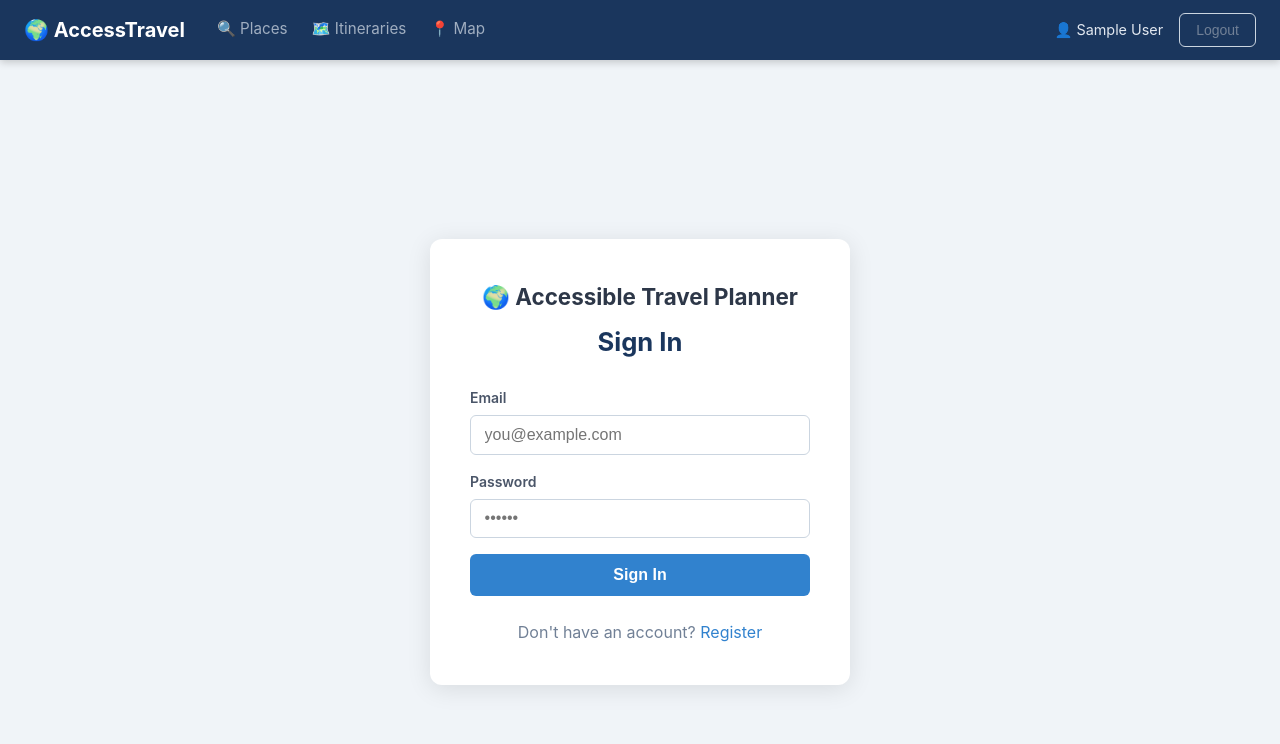
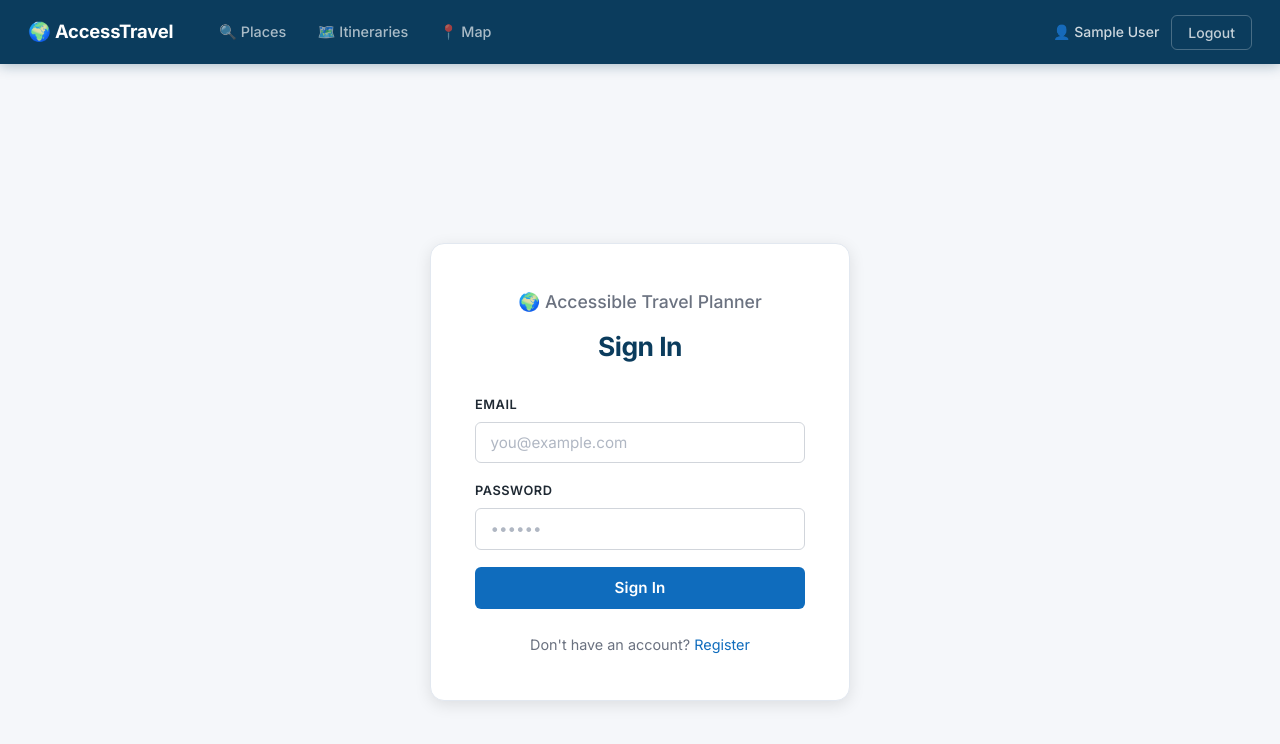
Before and after one commit to Saharabenz94/accessible-travel-planner, a React (Vite) app in the folder frontend/: page /login in a window 1280 px wide. Shown: the top 744 px of the page. Built offline with nearby package versions, Linux system fonts and the light colour scheme; no server answers; sample sign-in values are in the browser's storage.

Commit message:
Redesign global theme and styles with modern coastal travel palette
Co-authored-by: Saharabenz94 <168683903+Saharabenz94@users.noreply.github.com>

```diff
--- a/frontend/index.html
+++ b/frontend/index.html
@@ -4,6 +4,9 @@
     <meta charset="UTF-8" />
     <meta name="viewport" content="width=device-width, initial-scale=1.0" />
     <title>Accessible Travel Planner</title>
+    <link rel="preconnect" href="https://fonts.googleapis.com" />
+    <link rel="preconnect" href="https://fonts.gstatic.com" crossorigin />
+    <link href="https://fonts.googleapis.com/css2?family=Inter:wght@400;500;600;700&display=swap" rel="stylesheet" />
   </head>
   <body>
     <div id="root"></div>
--- a/frontend/src/styles.css
+++ b/frontend/src/styles.css
@@ -1,288 +1,413 @@
+/* === Design Tokens === */
+:root {
+  --color-primary: #0F6CBD;
+  --color-primary-dark: #0959A5;
+  --color-accent: #2DBE7F;
+  --color-bg: #F5F7FA;
+  --color-card: #FFFFFF;
+  --color-navbar: #0B3C5D;
+  --color-text: #1F2933;
+  --color-text-secondary: #6B7280;
+  --color-danger: #EF4444;
+  --color-border: #E2E8F0;
+  --color-input-border: #D1D5DB;
+  --color-placeholder: #B0B7C3;
+  --color-text-muted: #9CA3AF;
+  --color-bg-subtle: #FAFBFC;
+  --radius-sm: 6px;
+  --radius-md: 10px;
+  --radius-lg: 14px;
+  --shadow-sm: 0 1px 3px rgba(0,0,0,0.08);
+  --shadow-md: 0 4px 16px rgba(0,0,0,0.1);
+  --shadow-lg: 0 8px 32px rgba(0,0,0,0.15);
+}
+
 /* === Reset & Base === */
 *, *::before, *::after { box-sizing: border-box; margin: 0; padding: 0; }
 
 body {
-  font-family: -apple-system, BlinkMacSystemFont, 'Segoe UI', Roboto, 'Helvetica Neue', Arial, sans-serif;
-  background: #f0f4f8;
-  color: #1a202c;
+  font-family: 'Inter', -apple-system, BlinkMacSystemFont, 'Segoe UI', Roboto, 'Helvetica Neue', Arial, sans-serif;
+  background: var(--color-bg);
+  color: var(--color-text);
   line-height: 1.6;
+  -webkit-font-smoothing: antialiased;
 }
 
-a { color: #3182ce; text-decoration: none; }
+a { color: var(--color-primary); text-decoration: none; }
 a:hover { text-decoration: underline; }
 
 /* === Navbar === */
 .navbar {
-  background: #1a365d;
+  background: var(--color-navbar);
   color: #fff;
-  padding: 0 1.5rem;
-  height: 60px;
+  padding: 0 1.75rem;
+  height: 64px;
   display: flex;
   align-items: center;
   gap: 2rem;
   position: sticky;
   top: 0;
   z-index: 1000;
-  box-shadow: 0 2px 8px rgba(0,0,0,0.2);
+  box-shadow: 0 2px 12px rgba(11,60,93,0.3);
 }
-.navbar-brand a { color: #fff; font-size: 1.25rem; font-weight: 700; }
-.navbar-links { display: flex; gap: 1.5rem; flex: 1; }
-.navbar-links a { color: #a0aec0; font-size: 0.95rem; padding: 0.4rem 0; border-bottom: 2px solid transparent; transition: all 0.2s; }
-.navbar-links a:hover, .navbar-links a.active { color: #fff; border-bottom-color: #63b3ed; text-decoration: none; }
-.navbar-user { display: flex; align-items: center; gap: 1rem; color: #e2e8f0; font-size: 0.9rem; }
+.navbar-brand a {
+  color: #fff;
+  font-size: 1.15rem;
+  font-weight: 700;
+  letter-spacing: -0.01em;
+}
+.navbar-links { display: flex; gap: 0.25rem; flex: 1; }
+.navbar-links a {
+  color: rgba(255,255,255,0.65);
+  font-size: 0.9rem;
+  font-weight: 500;
+  padding: 0.45rem 0.85rem;
+  border-radius: var(--radius-sm);
+  transition: background 0.15s, color 0.15s;
+  text-decoration: none;
+}
+.navbar-links a:hover { color: #fff; background: rgba(255,255,255,0.1); text-decoration: none; }
+.navbar-links a.active { color: #fff; background: rgba(255,255,255,0.15); }
+.navbar-user { display: flex; align-items: center; gap: 0.75rem; color: rgba(255,255,255,0.8); font-size: 0.875rem; font-weight: 500; }
 
 /* === Main Content === */
-.main-content { max-width: 1200px; margin: 0 auto; padding: 2rem 1rem; }
+.main-content { max-width: 1200px; margin: 0 auto; padding: 2.5rem 1.5rem; }
 
 /* === Auth Pages === */
 .auth-container {
-  min-height: calc(100vh - 60px);
+  min-height: calc(100vh - 64px);
   display: flex;
   align-items: center;
   justify-content: center;
   padding: 2rem;
 }
 .auth-card {
-  background: #fff;
-  border-radius: 12px;
-  box-shadow: 0 4px 24px rgba(0,0,0,0.1);
-  padding: 2.5rem;
+  background: var(--color-card);
+  border-radius: var(--radius-lg);
+  box-shadow: var(--shadow-md);
+  padding: 2.75rem;
   width: 100%;
   max-width: 420px;
+  border: 1px solid var(--color-border);
 }
-.auth-card h1 { text-align: center; font-size: 1.4rem; color: #2d3748; margin-bottom: 0.5rem; }
-.auth-card h2 { text-align: center; font-size: 1.6rem; font-weight: 700; margin-bottom: 1.5rem; color: #1a365d; }
-.auth-switch { text-align: center; margin-top: 1.5rem; color: #718096; }
+.auth-card h1 {
+  text-align: center;
+  font-size: 1.1rem;
+  color: var(--color-text-secondary);
+  margin-bottom: 0.5rem;
+  font-weight: 500;
+}
+.auth-card h2 {
+  text-align: center;
+  font-size: 1.65rem;
+  font-weight: 700;
+  margin-bottom: 1.75rem;
+  color: var(--color-navbar);
+  letter-spacing: -0.02em;
+}
+.auth-switch { text-align: center; margin-top: 1.5rem; color: var(--color-text-secondary); font-size: 0.9rem; }
 
 /* === Forms === */
-.form-group { margin-bottom: 1rem; }
-.form-group label { display: block; font-size: 0.875rem; font-weight: 600; margin-bottom: 0.35rem; color: #4a5568; }
+.form-group { margin-bottom: 1.1rem; }
+.form-group label {
+  display: block;
+  font-size: 0.8rem;
+  font-weight: 600;
+  margin-bottom: 0.4rem;
+  color: var(--color-text);
+  text-transform: uppercase;
+  letter-spacing: 0.04em;
+}
 .form-group input, .form-group select, .form-group textarea {
   width: 100%;
-  padding: 0.6rem 0.85rem;
-  border: 1px solid #cbd5e0;
-  border-radius: 6px;
-  font-size: 1rem;
-  transition: border-color 0.2s;
-  background: #fff;
+  padding: 0.65rem 0.9rem;
+  border: 1.5px solid var(--color-input-border);
+  border-radius: var(--radius-sm);
+  font-size: 0.95rem;
+  font-family: inherit;
+  transition: border-color 0.2s, box-shadow 0.2s;
+  background: var(--color-card);
+  color: var(--color-text);
 }
+.form-group input::placeholder, .form-group textarea::placeholder { color: var(--color-placeholder); }
 .form-group input:focus, .form-group select:focus, .form-group textarea:focus {
   outline: none;
-  border-color: #3182ce;
-  box-shadow: 0 0 0 3px rgba(49,130,206,0.15);
+  border-color: var(--color-primary);
+  box-shadow: 0 0 0 3px rgba(15,108,189,0.12);
 }
 .form-row { display: grid; grid-template-columns: 1fr 1fr; gap: 1rem; }
 
 /* === Buttons === */
 .btn-primary {
-  display: inline-block;
+  display: inline-flex;
+  align-items: center;
+  justify-content: center;
   width: 100%;
-  padding: 0.75rem 1.5rem;
-  background: #3182ce;
+  padding: 0.7rem 1.5rem;
+  background: var(--color-primary);
   color: #fff;
   border: none;
-  border-radius: 6px;
-  font-size: 1rem;
+  border-radius: var(--radius-sm);
+  font-size: 0.95rem;
   font-weight: 600;
+  font-family: inherit;
   cursor: pointer;
-  transition: background 0.2s;
+  transition: background 0.2s, box-shadow 0.2s;
+  letter-spacing: 0.01em;
 }
-.btn-primary:hover:not(:disabled) { background: #2b6cb0; }
-.btn-primary:disabled { opacity: 0.6; cursor: not-allowed; }
+.btn-primary:hover:not(:disabled) {
+  background: var(--color-primary-dark);
+  box-shadow: 0 4px 12px rgba(15,108,189,0.3);
+}
+.btn-primary:disabled { opacity: 0.55; cursor: not-allowed; }
 .btn-secondary {
-  display: inline-block;
+  display: inline-flex;
+  align-items: center;
+  justify-content: center;
   padding: 0.5rem 1rem;
-  background: #ebf8ff;
-  color: #2b6cb0;
-  border: 1px solid #bee3f8;
-  border-radius: 6px;
+  background: #EBF4FD;
+  color: var(--color-primary);
+  border: 1.5px solid #C3DEFA;
+  border-radius: var(--radius-sm);
   font-size: 0.875rem;
   font-weight: 600;
+  font-family: inherit;
   cursor: pointer;
-  transition: all 0.2s;
+  transition: background 0.2s, border-color 0.2s;
   text-decoration: none;
 }
-.btn-secondary:hover { background: #bee3f8; text-decoration: none; }
+.btn-secondary:hover { background: #D4EAFB; border-color: #A8D3F7; text-decoration: none; }
 .btn-ghost {
+  display: inline-flex;
+  align-items: center;
+  justify-content: center;
   padding: 0.5rem 1rem;
   background: transparent;
-  color: #718096;
-  border: 1px solid #cbd5e0;
-  border-radius: 6px;
+  color: rgba(255,255,255,0.75);
+  border: 1.5px solid rgba(255,255,255,0.25);
+  border-radius: var(--radius-sm);
   font-size: 0.875rem;
+  font-weight: 500;
+  font-family: inherit;
   cursor: pointer;
-  transition: all 0.2s;
+  transition: background 0.2s, color 0.2s;
 }
-.btn-ghost:hover { background: #f7fafc; color: #2d3748; }
+.btn-ghost:hover { background: rgba(255,255,255,0.12); color: #fff; }
 .btn-danger {
+  display: inline-flex;
+  align-items: center;
+  justify-content: center;
   padding: 0.5rem 1rem;
-  background: #fff5f5;
-  color: #c53030;
-  border: 1px solid #fed7d7;
-  border-radius: 6px;
+  background: #FEF2F2;
+  color: var(--color-danger);
+  border: 1.5px solid #FECACA;
+  border-radius: var(--radius-sm);
   font-size: 0.875rem;
   font-weight: 600;
+  font-family: inherit;
   cursor: pointer;
-  transition: all 0.2s;
+  transition: background 0.2s, border-color 0.2s;
 }
-.btn-danger:hover { background: #fed7d7; }
+.btn-danger:hover { background: #FEE2E2; border-color: #FCA5A5; }
 
 /* === Banners === */
 .error-banner {
-  background: #fff5f5;
-  border: 1px solid #fc8181;
-  color: #c53030;
+  background: #FEF2F2;
+  border: 1.5px solid #FECACA;
+  color: #B91C1C;
   padding: 0.75rem 1rem;
-  border-radius: 6px;
-  margin-bottom: 1rem;
-  font-size: 0.9rem;
+  border-radius: var(--radius-sm);
+  margin-bottom: 1.1rem;
+  font-size: 0.875rem;
+  font-weight: 500;
 }
 .success-banner {
-  background: #f0fff4;
-  border: 1px solid #9ae6b4;
-  color: #276749;
+  background: #F0FDF4;
+  border: 1.5px solid #86EFAC;
+  color: #166534;
   padding: 0.75rem 1rem;
-  border-radius: 6px;
-  margin-bottom: 1rem;
-  font-size: 0.9rem;
+  border-radius: var(--radius-sm);
+  margin-bottom: 1.1rem;
+  font-size: 0.875rem;
+  font-weight: 500;
 }
 
 /* === Page === */
-.page { padding: 0.5rem 0 2rem; }
-.page h2 { font-size: 1.75rem; font-weight: 700; margin-bottom: 1.5rem; color: #1a365d; }
-.page-header { display: flex; align-items: center; justify-content: space-between; margin-bottom: 1.5rem; }
+.page { padding: 0.5rem 0 2.5rem; }
+.page h2 {
+  font-size: 1.7rem;
+  font-weight: 700;
+  margin-bottom: 1.5rem;
+  color: var(--color-navbar);
+  letter-spacing: -0.02em;
+}
+.page-header { display: flex; align-items: center; justify-content: space-between; margin-bottom: 1.75rem; }
 .page-header h2 { margin-bottom: 0; }
 .page-header .btn-primary { width: auto; }
 
 /* === Search Form === */
-.search-form { background: #fff; padding: 1.25rem; border-radius: 10px; box-shadow: 0 1px 4px rgba(0,0,0,0.08); margin-bottom: 1.5rem; }
+.search-form {
+  background: var(--color-card);
+  padding: 1.5rem;
+  border-radius: var(--radius-md);
+  box-shadow: var(--shadow-sm);
+  margin-bottom: 1.75rem;
+  border: 1px solid var(--color-border);
+}
 .search-row { display: flex; gap: 0.75rem; margin-bottom: 1rem; flex-wrap: wrap; }
 .search-row .select-input, .search-row .text-input {
-  padding: 0.6rem 0.85rem;
-  border: 1px solid #cbd5e0;
-  border-radius: 6px;
-  font-size: 1rem;
+  padding: 0.65rem 0.9rem;
+  border: 1.5px solid var(--color-input-border);
+  border-radius: var(--radius-sm);
+  font-size: 0.95rem;
+  font-family: inherit;
   flex: 1;
   min-width: 140px;
+  color: var(--color-text);
+  background: var(--color-card);
+  transition: border-color 0.2s;
+}
+.search-row .select-input:focus, .search-row .text-input:focus {
+  outline: none;
+  border-color: var(--color-primary);
+  box-shadow: 0 0 0 3px rgba(15,108,189,0.12);
 }
 .search-row .btn-primary { width: auto; }
 .filter-checkboxes { display: flex; gap: 1rem; flex-wrap: wrap; }
-.checkbox-label { display: flex; align-items: center; gap: 0.4rem; font-size: 0.9rem; cursor: pointer; color: #4a5568; }
-.checkbox-label input[type="checkbox"] { width: 16px; height: 16px; cursor: pointer; }
+.checkbox-label { display: flex; align-items: center; gap: 0.4rem; font-size: 0.875rem; cursor: pointer; color: var(--color-text-secondary); font-weight: 500; }
+.checkbox-label input[type="checkbox"] { width: 16px; height: 16px; cursor: pointer; accent-color: var(--color-primary); }
 
 /* === Places Grid === */
-.places-grid { display: grid; grid-template-columns: repeat(auto-fill, minmax(300px, 1fr)); gap: 1.25rem; }
+.places-grid { display: grid; grid-template-columns: repeat(auto-fill, minmax(300px, 1fr)); gap: 1.5rem; }
 .place-card {
-  background: #fff;
-  border-radius: 10px;
-  padding: 1.25rem;
-  box-shadow: 0 1px 4px rgba(0,0,0,0.08);
+  background: var(--color-card);
+  border-radius: var(--radius-md);
+  padding: 1.5rem;
+  box-shadow: var(--shadow-sm);
+  border: 1px solid var(--color-border);
   display: flex;
   flex-direction: column;
   gap: 0.75rem;
-  transition: box-shadow 0.2s;
+  transition: box-shadow 0.2s, transform 0.15s;
 }
-.place-card:hover { box-shadow: 0 4px 12px rgba(0,0,0,0.1); }
-.place-header { display: flex; flex-direction: column; gap: 0.3rem; }
-.place-type-badge { font-size: 0.75rem; text-transform: uppercase; letter-spacing: 0.05em; color: #718096; }
-.place-header h3 { font-size: 1.1rem; font-weight: 700; color: #1a365d; }
-.place-address { font-size: 0.875rem; color: #4a5568; }
-.place-description { font-size: 0.875rem; color: #718096; line-height: 1.5; flex: 1; }
+.place-card:hover { box-shadow: var(--shadow-md); transform: translateY(-1px); }
+.place-header { display: flex; flex-direction: column; gap: 0.35rem; }
+.place-type-badge { font-size: 0.7rem; text-transform: uppercase; letter-spacing: 0.08em; color: var(--color-primary); font-weight: 700; }
+.place-header h3 { font-size: 1.05rem; font-weight: 700; color: var(--color-navbar); letter-spacing: -0.01em; }
+.place-address { font-size: 0.85rem; color: var(--color-text-secondary); }
+.place-description { font-size: 0.875rem; color: var(--color-text-secondary); line-height: 1.55; flex: 1; }
 .place-card .btn-secondary { align-self: flex-start; margin-top: auto; }
 
 /* === Accessibility Badges === */
 .accessibility-badges { display: flex; flex-wrap: wrap; gap: 0.4rem; }
-.badge { font-size: 0.75rem; padding: 0.2rem 0.5rem; border-radius: 9999px; font-weight: 600; }
-.badge-green { background: #f0fff4; color: #276749; border: 1px solid #9ae6b4; }
-.badge-blue { background: #ebf8ff; color: #2b6cb0; border: 1px solid #bee3f8; }
-.badge-purple { background: #faf5ff; color: #6b46c1; border: 1px solid #d6bcfa; }
-.badge-orange { background: #fffaf0; color: #c05621; border: 1px solid #fbd38d; }
+.badge { font-size: 0.7rem; padding: 0.2rem 0.55rem; border-radius: 9999px; font-weight: 700; letter-spacing: 0.02em; }
+.badge-green { background: #F0FDF4; color: #166534; border: 1.5px solid #86EFAC; }
+.badge-blue { background: #EBF4FD; color: var(--color-primary); border: 1.5px solid #C3DEFA; }
+.badge-purple { background: #F5F3FF; color: #6D28D9; border: 1.5px solid #C4B5FD; }
+.badge-orange { background: #FFF7ED; color: #C2410C; border: 1.5px solid #FED7AA; }
 
 /* === Itineraries === */
-.itinerary-list { display: flex; flex-direction: column; gap: 1.25rem; }
+.itinerary-list { display: flex; flex-direction: column; gap: 1.5rem; }
 .itinerary-card {
-  background: #fff;
-  border-radius: 10px;
-  box-shadow: 0 1px 4px rgba(0,0,0,0.08);
+  background: var(--color-card);
+  border-radius: var(--radius-md);
+  box-shadow: var(--shadow-sm);
+  border: 1px solid var(--color-border);
   overflow: hidden;
+  transition: box-shadow 0.2s;
 }
+.itinerary-card:hover { box-shadow: var(--shadow-md); }
 .itinerary-header {
   display: flex;
   justify-content: space-between;
   align-items: flex-start;
-  padding: 1.25rem;
+  padding: 1.5rem;
   gap: 1rem;
 }
-.itinerary-header h3 { font-size: 1.2rem; font-weight: 700; color: #1a365d; margin-bottom: 0.3rem; }
-.itinerary-description { color: #718096; font-size: 0.9rem; margin-bottom: 0.3rem; }
-.itinerary-dates { font-size: 0.875rem; color: #4a5568; margin-bottom: 0.3rem; }
-.itinerary-meta { font-size: 0.8rem; color: #a0aec0; }
+.itinerary-header h3 { font-size: 1.15rem; font-weight: 700; color: var(--color-navbar); margin-bottom: 0.3rem; letter-spacing: -0.01em; }
+.itinerary-description { color: var(--color-text-secondary); font-size: 0.875rem; margin-bottom: 0.3rem; }
+.itinerary-dates { font-size: 0.85rem; color: var(--color-text); font-weight: 500; margin-bottom: 0.3rem; }
+.itinerary-meta { font-size: 0.78rem; color: var(--color-text-muted); }
 .itinerary-actions { display: flex; gap: 0.5rem; flex-shrink: 0; align-items: flex-start; }
-.itinerary-places { border-top: 1px solid #e2e8f0; padding: 1rem 1.25rem; display: flex; flex-direction: column; gap: 0.6rem; }
-.itinerary-place-item { display: flex; align-items: flex-start; gap: 0.75rem; font-size: 0.9rem; }
-.place-icon { font-size: 1.1rem; flex-shrink: 0; margin-top: 0.1rem; }
-.place-city { color: #718096; }
-.day-badge { background: #ebf8ff; color: #2b6cb0; font-size: 0.75rem; padding: 0.1rem 0.4rem; border-radius: 4px; margin-left: 0.5rem; font-weight: 600; }
-.item-notes { color: #718096; font-size: 0.8rem; margin-top: 0.2rem; }
+.itinerary-places { border-top: 1px solid var(--color-border); padding: 1.1rem 1.5rem; display: flex; flex-direction: column; gap: 0.65rem; background: var(--color-bg-subtle); }
+.itinerary-place-item { display: flex; align-items: flex-start; gap: 0.75rem; font-size: 0.875rem; color: var(--color-text); }
+.place-icon { font-size: 1rem; flex-shrink: 0; margin-top: 0.1rem; }
+.place-city { color: var(--color-text-secondary); }
+.day-badge { background: #EBF4FD; color: var(--color-primary); font-size: 0.72rem; padding: 0.1rem 0.45rem; border-radius: 4px; margin-left: 0.5rem; font-weight: 700; }
+.item-notes { color: var(--color-text-secondary); font-size: 0.8rem; margin-top: 0.2rem; }
 
 /* === Create Form Card === */
 .create-form-card {
-  background: #fff;
-  border-radius: 10px;
-  box-shadow: 0 1px 4px rgba(0,0,0,0.08);
-  padding: 1.5rem;
-  margin-bottom: 1.5rem;
-  border: 1px solid #bee3f8;
+  background: var(--color-card);
+  border-radius: var(--radius-md);
+  box-shadow: var(--shadow-sm);
+  padding: 1.75rem;
+  margin-bottom: 1.75rem;
+  border: 1.5px solid #C3DEFA;
 }
-.create-form-card h3 { margin-bottom: 1rem; color: #1a365d; font-size: 1.1rem; }
+.create-form-card h3 { margin-bottom: 1.1rem; color: var(--color-navbar); font-size: 1.05rem; font-weight: 700; }
 .create-form-card .btn-primary { width: auto; }
 
 /* === Map === */
 .map-container {
   width: 100%;
   height: 520px;
-  border-radius: 10px;
+  border-radius: var(--radius-md);
   overflow: hidden;
-  border: 1px solid #e2e8f0;
-  box-shadow: 0 1px 4px rgba(0,0,0,0.08);
+  border: 1px solid var(--color-border);
+  box-shadow: var(--shadow-sm);
 }
-.map-legend { background: #ebf8ff; border: 1px solid #bee3f8; color: #2b6cb0; padding: 0.6rem 1rem; border-radius: 6px; margin-bottom: 1rem; font-size: 0.9rem; }
-.map-hint { margin-top: 1rem; color: #718096; font-size: 0.875rem; }
-.map-itinerary-select { display: flex; align-items: center; gap: 0.5rem; font-size: 0.9rem; }
-.map-itinerary-select select { padding: 0.4rem 0.6rem; border: 1px solid #cbd5e0; border-radius: 6px; }
+.map-legend { background: #EBF4FD; border: 1.5px solid #C3DEFA; color: var(--color-primary); padding: 0.65rem 1rem; border-radius: var(--radius-sm); margin-bottom: 1rem; font-size: 0.875rem; font-weight: 500; }
+.map-hint { margin-top: 1rem; color: var(--color-text-secondary); font-size: 0.875rem; }
+.map-itinerary-select { display: flex; align-items: center; gap: 0.5rem; font-size: 0.875rem; font-weight: 500; }
+.map-itinerary-select select { padding: 0.45rem 0.7rem; border: 1.5px solid var(--color-input-border); border-radius: var(--radius-sm); font-family: inherit; font-size: 0.875rem; color: var(--color-text); background: var(--color-card); }
 
 /* === Modal === */
 .modal-overlay {
   position: fixed; inset: 0;
-  background: rgba(0,0,0,0.5);
+  background: rgba(11,60,93,0.45);
   display: flex; align-items: center; justify-content: center;
   z-index: 9999;
   padding: 1rem;
+  backdrop-filter: blur(2px);
 }
 .modal {
-  background: #fff;
-  border-radius: 12px;
-  padding: 1.75rem;
+  background: var(--color-card);
+  border-radius: var(--radius-lg);
+  padding: 2rem;
   width: 100%;
   max-width: 440px;
-  box-shadow: 0 8px 32px rgba(0,0,0,0.2);
+  box-shadow: var(--shadow-lg);
+  border: 1px solid var(--color-border);
 }
-.modal h3 { margin-bottom: 1.25rem; color: #1a365d; font-size: 1.1rem; }
-.modal-actions { display: flex; gap: 0.75rem; margin-top: 1.25rem; }
+.modal h3 { margin-bottom: 1.25rem; color: var(--color-navbar); font-size: 1.1rem; font-weight: 700; }
+.modal-actions { display: flex; gap: 0.75rem; margin-top: 1.35rem; }
 .modal-actions .btn-primary { flex: 1; }
 
 /* === Misc === */
-.loading { text-align: center; padding: 3rem; color: #718096; font-size: 1rem; }
-.empty-state { text-align: center; padding: 3rem; color: #718096; background: #fff; border-radius: 10px; box-shadow: 0 1px 4px rgba(0,0,0,0.06); }
-.no-results { color: #718096; padding: 2rem 0; text-align: center; }
+.loading { text-align: center; padding: 3.5rem; color: var(--color-text-secondary); font-size: 0.95rem; }
+.empty-state {
+  text-align: center;
+  padding: 3.5rem 2rem;
+  color: var(--color-text-secondary);
+  background: var(--color-card);
+  border-radius: var(--radius-md);
+  box-shadow: var(--shadow-sm);
+  border: 1px solid var(--color-border);
+  font-size: 0.95rem;
+}
+.no-results { color: var(--color-text-secondary); padding: 2.5rem 0; text-align: center; font-size: 0.95rem; }
 
 /* === Responsive === */
 @media (max-width: 640px) {
-  .navbar { gap: 1rem; padding: 0 0.75rem; }
-  .navbar-links { gap: 0.75rem; }
+  .navbar { gap: 0.75rem; padding: 0 1rem; height: 56px; }
+  .navbar-links { gap: 0; }
+  .navbar-links a { padding: 0.4rem 0.6rem; font-size: 0.85rem; }
   .navbar-user span { display: none; }
+  .main-content { padding: 1.5rem 1rem; }
   .search-row { flex-direction: column; }
   .search-row .btn-primary { width: 100%; }
   .itinerary-header { flex-direction: column; }
   .form-row { grid-template-columns: 1fr; }
+  .auth-card { padding: 2rem 1.5rem; }
 }
```
